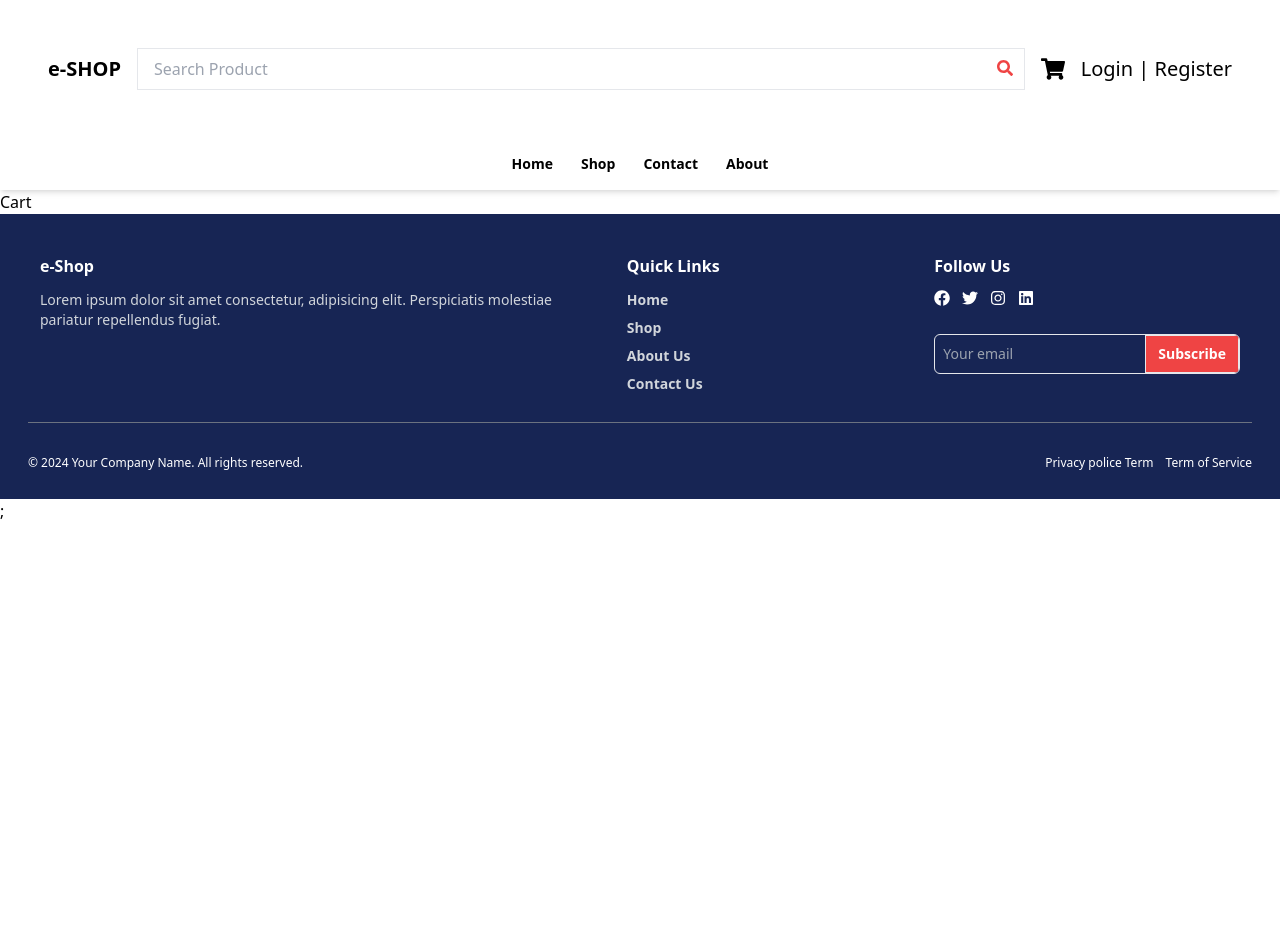
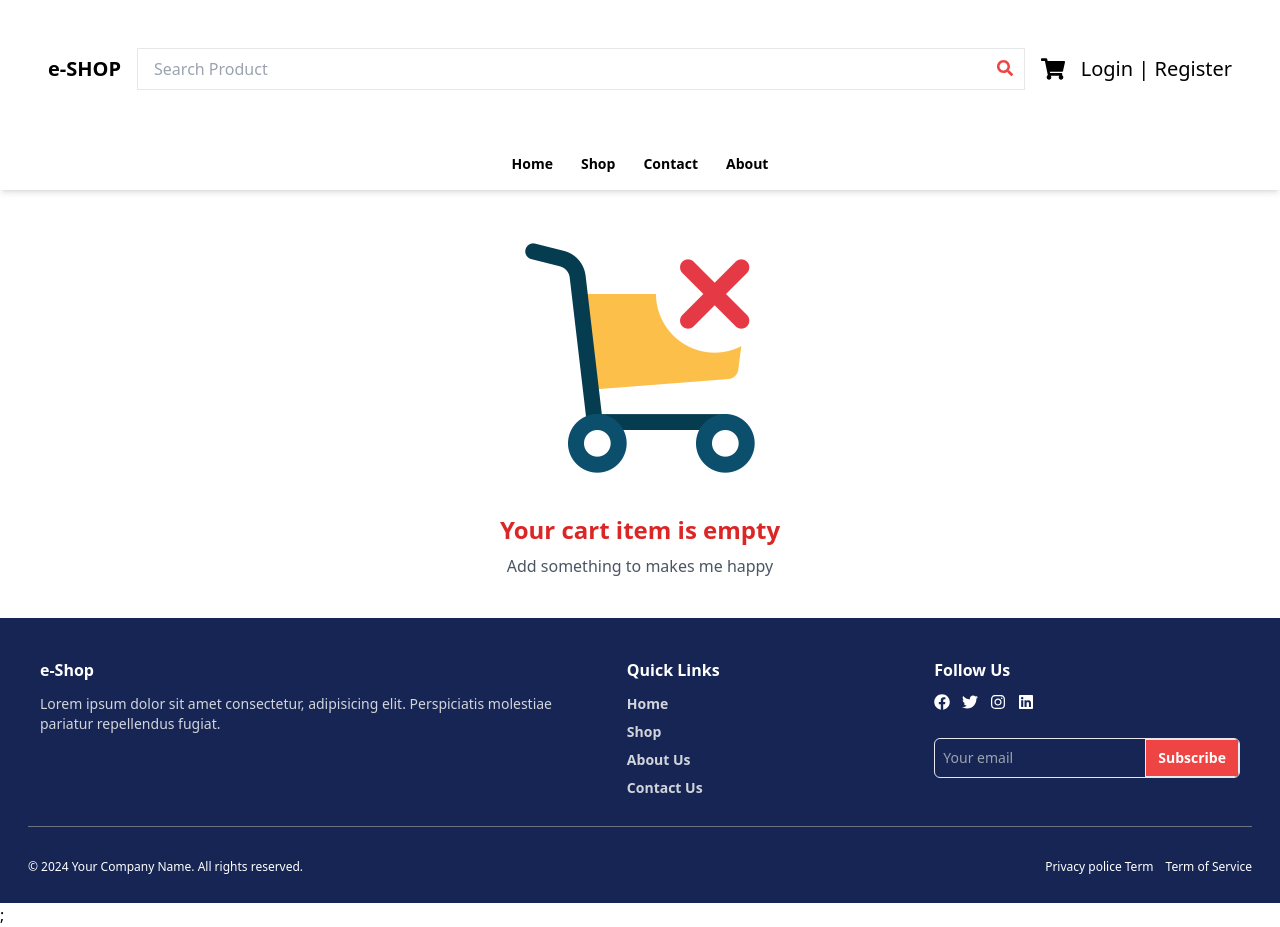
Before and after one commit to salmanulfarisvnb/ecom-rtk, a React (Vite) app: page /ecom-rtk/cart in a window 1280 px wide. Before the commit the page ends 800 px from the top, so only its background shows below. Built offline with nearby package versions, Linux system fonts and the light colour scheme.

Commit message:
add cart coponents

```diff
--- a/src/components/Cart.jsx
+++ b/src/components/Cart.jsx
@@ -1,8 +1,21 @@
 import React from 'react'
+import { useSelector } from 'react-redux'
+import emptyCart from "../assets/images/empty-cart.png"
 
 const Cart = () => {
+    const{cart} = useSelector(state=>state.cart)
+
+
   return (
-    <div>Cart</div>
+    <div className='flex justify-center p-10 '>
+        {cart.length === 0 && (
+            <div className='flex flex-col items-center justify-center'>
+                <img className='w-1/2 ' src={emptyCart} alt="" />
+                <h3 className='text-2xl font-semibold text-red-600 mt-7'>Your cart item is empty </h3>
+                <p className='mt-2 text-gray-600 '> Add something to makes me happy</p>
+            </div>
+        )}
+    </div>
   )
 }
 
```
Also changed, not shown: src/assets/images/empty-cart.png (added).
